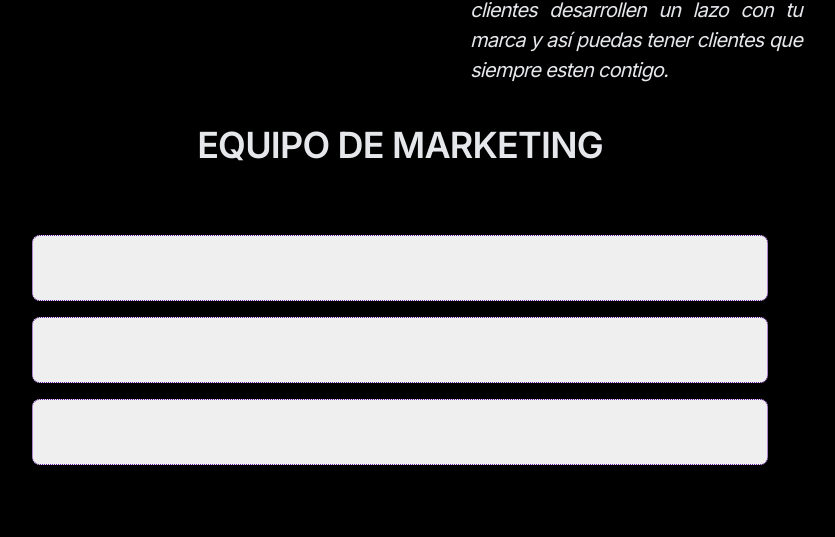
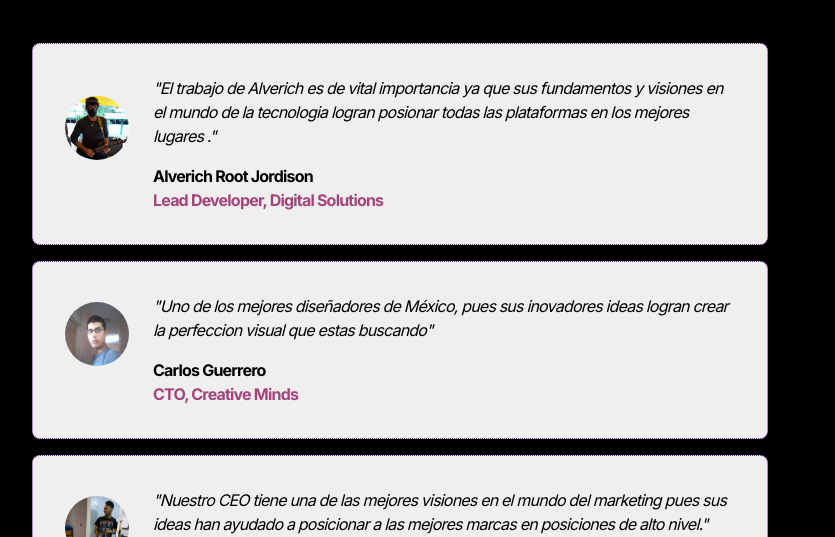
Before and after one commit to AlverichRJ/Andromedia, a React (Vite) app: page / in a window 1280 px wide. Shown: the part 3563-4100 px from the top of the page, without its empty margins (240-1075 px from the left). Built offline with nearby package versions, Linux system fonts and the light colour scheme.

Commit message:
QUITANDO MARGIN TOP PROYECTOS

```diff
--- a/src/components/Equipo.jsx
+++ b/src/components/Equipo.jsx
@@ -47,12 +47,12 @@ const Equipo = () => {
           <img
             src={testimonial.image}
             alt={testimonial.name}
-            className="hidden xl:block xl:mb-8 xl:mr-6 xl:h-16 xl:w-16 xl:rounded-full md:mb-0 "
+            className="hidden lg:block xl:block    lg:mb-8 lg:mr-6 lg:h-16 lg:w-16 lg:rounded-full         xl:mb-8 xl:mr-6 xl:h-16 xl:w-16 xl:rounded-full md:mb-0 "
           />
           <div >
-            <p className="hidden xl:block md:mb-4 sm:italic md:text-black lg:mb-4 md:italic lg:text-black   xl:mb-4 xl:italic xl:text-black">"{testimonial.quote}"</p>
-            <p className="hidden xl:block  font-bold text-black" >{testimonial.name}</p>
-            <p className="hidden xl:block text-[#a3447c] font-bold">{testimonial.title}</p>
+            <p className="hidden lg:block xl:block md:mb-4 sm:italic md:text-black lg:mb-4 md:italic lg:text-black   xl:mb-4 xl:italic xl:text-black">"{testimonial.quote}"</p>
+            <p className="hidden lg:block xl:block  font-bold text-black" >{testimonial.name}</p>
+            <p className="hidden  lg:block xl:block text-[#a3447c] font-bold">{testimonial.title}</p>
           </div>
         </motion.div>
       ))}
--- a/src/components/Proyectos.jsx
+++ b/src/components/Proyectos.jsx
@@ -27,7 +27,7 @@ const Proyectos = () => {
   return (
     <div id="proyectos" className=" h-screen ">
         <motion.h2
-        className=" mt-48 text-center text-4xl font-semibold   "
+        className="  text-center text-4xl font-semibold   "
         initial="hidden"
         whileInView="visible"
         variants={containerVariants}
```
